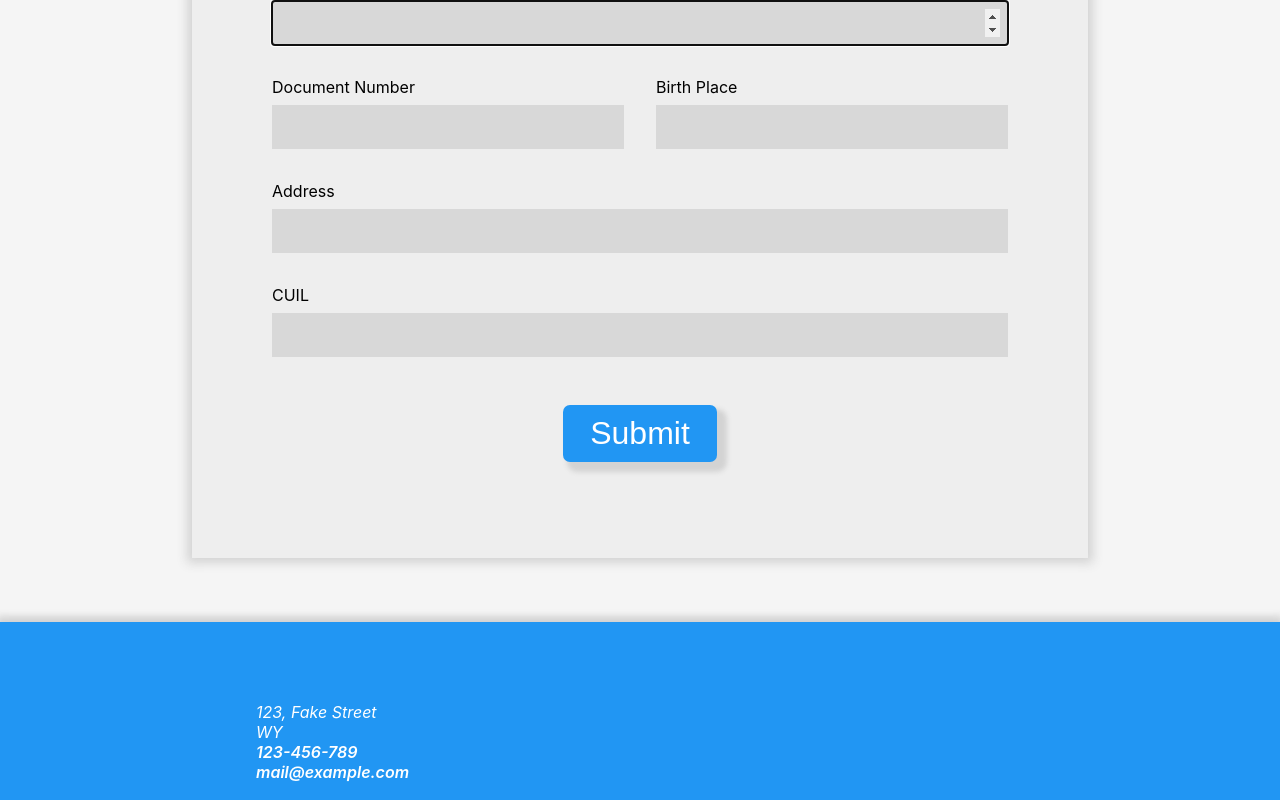
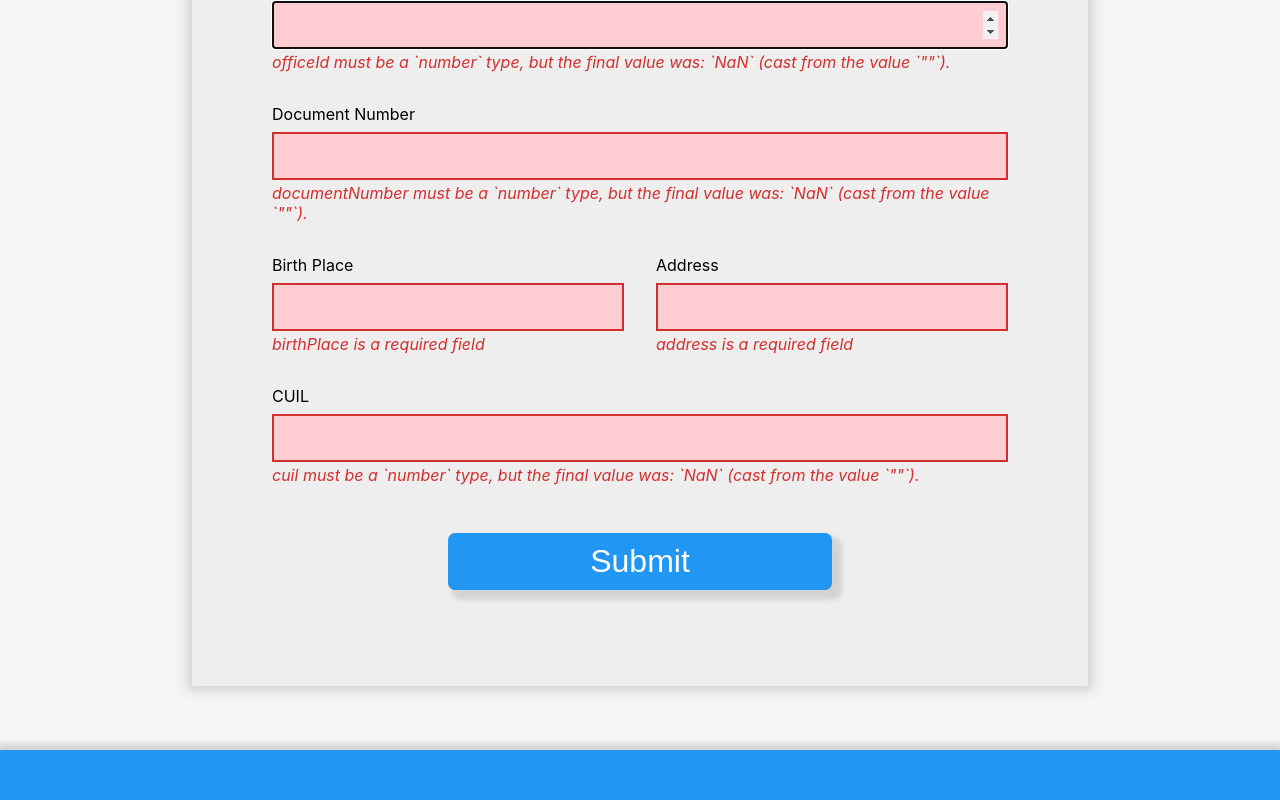
Before and after one commit to nicolasolmos/demo-react-form, a React (Create React App) app: page / in a window 1280 px wide. Both pictures are taken after typing "Sample", "Sample", "2020-01-15", "2020-01-15", "2020-01-15", "5" into the empty fields and a click on the input 640 px from the left and 1226 px from the top of the page. Shown: the part 793-1593 px from the top of the page. Built offline with nearby package versions, Linux system fonts and the light colour scheme.

Commit message:
feature: error handling UX

```diff
--- a/package.json
+++ b/package.json
@@ -7,6 +7,7 @@
     "@testing-library/jest-dom": "^5.16.5",
     "@testing-library/react": "^13.4.0",
     "@testing-library/user-event": "^13.5.0",
+    "classnames": "^2.3.2",
     "react": "^18.2.0",
     "react-dom": "^18.2.0",
     "react-hook-form": "^7.43.1",
--- a/src/components/DniForm/DniForm.css
+++ b/src/components/DniForm/DniForm.css
@@ -61,7 +61,9 @@
     /* portrait tablets, portrait iPad, e-readers (Nook/Kindle), landscape 800x480 phones (Android) */
 
     .submit-button {
-        width: 20%
+        min-width: 20%;
+        max-width: 50%;
+
     }
 
     .input-group {
--- a/src/components/DniForm/DniForm.js
+++ b/src/components/DniForm/DniForm.js
@@ -27,13 +27,14 @@ const DniForm = (props) => {
         </header>
       <form className="dni-form" onSubmit={handleSubmit(onSubmit)}>
         <div className='input-group'>
-          <FormInput register={register} label="Last Name" fieldName="lastName" errors={errors.lastName} />
-          <FormInput register={register} label="Name" fieldName="name" errors={errors.name} />
+          <FormInput register={register} label="Last Name" fieldName="lastName" error={errors.lastName} />
+          <FormInput register={register} label="Name" fieldName="name" error={errors.name} />
           <FormSelect
             register={register}
             options={props.nationalities}
             label="Nationality"
             fieldName="nationality"
+            error={errors.nationality}
           />
         </div>
         <div className='input-group'>
@@ -42,22 +43,23 @@ const DniForm = (props) => {
             options={['Male', 'Female']}
             label="Sex"
             fieldName="sex"
+            error={errors.sex}
           />
-          <FormInput type="date" register={register} label="Birth Date" fieldName="birthDate" />
-          <FormInput type="date" register={register} label="Document Due Date" fieldName="documentDueDate" />
+          <FormInput type="date" register={register} label="Birth Date" fieldName="birthDate" error={errors.birthDate}/>
+          <FormInput type="date" register={register} label="Document Due Date" fieldName="documentDueDate" error={errors.documentDueDate} />
         </div>
         <div className='input-group'>
-          <FormInput type="date" register={register} label="Issue Date" fieldName="issueDate" />
-          <FormInput type="number" register={register} min={1} label="Expedient Number" fieldName="expedientNumber" />
-          <FormInput type="number" register={register} min={1} label="Office Id" fieldName="officeId" />
+          <FormInput type="date" register={register} label="Issue Date" fieldName="issueDate" error={errors.issueDate} />
+          <FormInput type="number" register={register} min={1} label="Expedient Number" fieldName="expedientNumber" error={errors.expedientNumber} />
+          <FormInput type="number" register={register} min={1} label="Office Id" fieldName="officeId" error={errors.officeId} />
         </div>
         <div className='input-group'>
-          <FormInput type="number" register={register} min={1} label="Document Number" fieldName="documentNumber" />
-          <FormInput register={register} label="Birth Place" fieldName="birthPlace" />
-          <FormInput register={register} label="Address" fieldName="address" />
+          <FormInput type="number" register={register} min={1} label="Document Number" fieldName="documentNumber" error={errors.documentNumber} />
+          <FormInput register={register} label="Birth Place" fieldName="birthPlace" error={errors.birthPlace} />
+          <FormInput register={register} label="Address" fieldName="address" error={errors.address} />
         </div>
         <div className='input-group'>
-          <FormInput register={register} min={1} label="CUIL" fieldName="cuil" />
+          <FormInput register={register} min={1} label="CUIL" fieldName="cuil" error={errors.cuil} />
         </div>
         <div className="submit-button-container">
           <input className="submit-button" type='submit' />
--- /dev/null
+++ b/src/components/FormElementErrorMessage/FormElementErrorMessage.css
@@ -0,0 +1,4 @@
+.form-element-error-message {
+    margin-top: 0.2rem;
+    color: #D32F2F;
+}
--- a/src/components/FormElementErrorMessage/FormElementErrorMessage.js
+++ b/src/components/FormElementErrorMessage/FormElementErrorMessage.js
@@ -1,9 +1,10 @@
 import React from 'react';
+import './FormElementErrorMessage.css';
 
 const FormElementErrorMessage = (props) => {
-  if (!props.show) return null;
+  if (!props.message) return null;
 
-  return <i>
+  return <i className='form-element-error-message'>
     {props.message}
   </i>;
 
--- a/src/components/Inputs/FormInput/FormInput.js
+++ b/src/components/Inputs/FormInput/FormInput.js
@@ -1,17 +1,25 @@
 import '../common-styles.css';
+import FormElementErrorMessage from '../../FormElementErrorMessage/FormElementErrorMessage';
+import classNames from 'classnames';
 
-const FormInput = ({ register, fieldName, label, type, min }) => {
+const FormInput = ({ register, fieldName, label, type, min, error }) => {
+  const inputClasses = classNames('form-input-input',
+    {'form-input-input--error': error.message}
+  );
+
   return (
     <label className="form-input-container">
       <span className="form-input-label">{label}</span>
-      <input className="form-input-input" type={type} {...register(fieldName, { min, required: true })} />
+      <input className={inputClasses} type={type} {...register(fieldName, { min, required: true })} />
+      <FormElementErrorMessage message={error.message} />
     </label>
   );
 };
 
 FormInput.defaultProps = {
   type: 'text',
-  min: undefined
+  min: undefined,
+  error: {}
 };
 
 export default FormInput;
--- a/src/components/Inputs/common-styles.css
+++ b/src/components/Inputs/common-styles.css
@@ -19,3 +19,9 @@
     font-size: 1.5rem;
 
 }
+
+.form-input-input--error,
+.form-select-select--error {
+    background-color: #FFCDD2;
+    border: 2px solid #D32F2F;
+}
```
Also changed, not shown: src/components/FormElementErrorMessage/FormElementErrorMessage.module.css (deleted), 1 other file (tests, documents, lock files or other folders).
